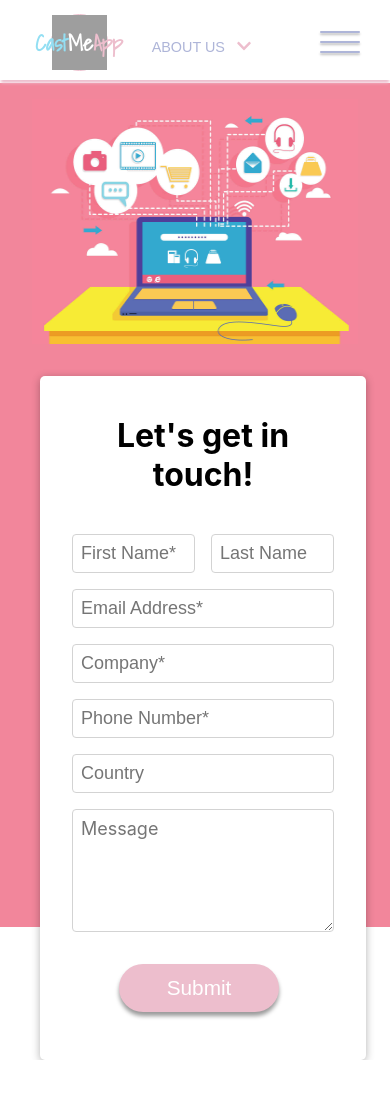
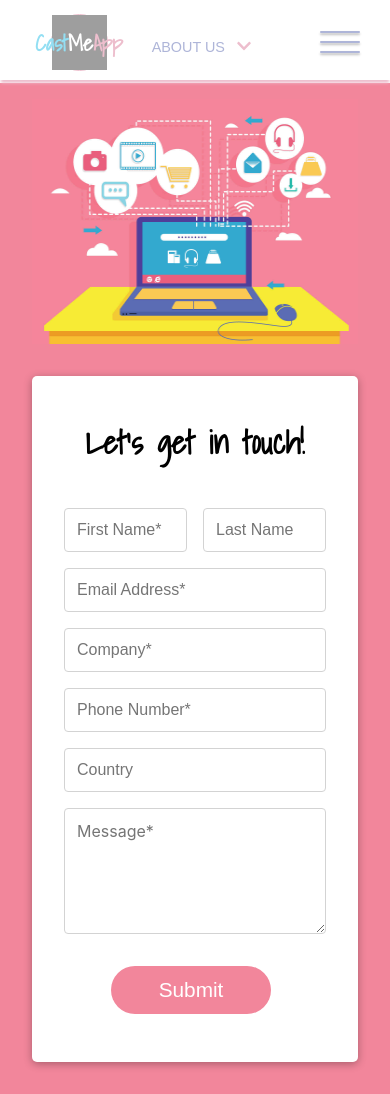
Before and after one commit to FrancisCalizo/ohio-taxidermy-supply, a Next.js app: page /contact in a window 390 px wide. Before the commit the page ends 1060 px from the top, so only its background shows below. Built offline with nearby package versions, Linux system fonts and the light colour scheme; grey boxes are pictures that could not be loaded.

Commit message:
fix: implement responsive design on contact. Styling changes

```diff
--- a/pages/contact/index.tsx
+++ b/pages/contact/index.tsx
@@ -7,7 +7,6 @@ import SiteLayout from 'components/layout/SiteLayout';
 
 export default function index() {
   return (
-    <div style={{ height: '100%', background: 'red' }}>
     <FlexContainer>
       <div>
         <Image
@@ -31,21 +30,65 @@ export default function index() {
           <Input placeholder="Company*" />
           <Input placeholder="Phone Number*" />
           <Input placeholder="Country" />
-            <TextArea placeholder="Message" rows={5} />
+          <TextArea placeholder="Message*" rows={5} />
           <div style={{ display: 'flex', justifyContent: 'center' }}>
             <SaveButton>Submit</SaveButton>
           </div>
         </FormContainer>
       </div>
     </FlexContainer>
-    </div>
   );
 }
 
+const FlexContainer = styled.div`
+  display: flex;
+  align-items: center;
+  padding: 0 2rem;
+  color: ${(props) => props.theme.colors.gray};
+  background: #f2869b;
+  color: white;
+  height: 100vh;
+
+  & > div:nth-child(1) {
+    margin-right: 1rem;
+    width: 60%;
+
+    @media (max-width: 1200px) {
+      width: 50%;
+    }
+
+    @media (max-width: 960px) {
+      width: 100%;
+      margin: 1rem 1rem 2rem;
+    }
+  }
+
+  & > div:nth-child(2) {
+    margin-left: 1rem;
+    width: 40%;
+    margin-right: 2rem;
+
+    @media (max-width: 1200px) {
+      width: 50%;
+    }
+
+    @media (max-width: 960px) {
+      width: 100%;
+      margin-bottom: 2rem;
+      margin-right: 1rem;
+    }
+  }
+
+  @media (max-width: 960px) {
+    flex-direction: column;
+    height: 100%;
+  }
+`;
+
 const Input = styled.input`
   display: block;
-  font-size: 18px;
-  padding: 0.5rem;
+  font-size: ${(props) => props.theme.input.fontSize};
+  padding: ${(props) => props.theme.input.padding};
   margin: 1rem auto;
   width: 100%;
   border: 1px solid lightgray;
@@ -55,8 +98,8 @@ const Input = styled.input`
 const TextArea = styled.textarea<{ rows: number }>`
   width: 100%;
   display: block;
-  font-size: 18px;
-  padding: 0.5rem;
+  font-size: ${(props) => props.theme.input.fontSize};
+  padding: ${(props) => props.theme.input.padding};
   margin: 1rem auto;
   border: 1px solid lightgray;
   border-radius: 4px;
@@ -88,11 +131,12 @@ const Title = styled.h1`
   text-align: center;
   margin: 0.5rem 0 1.5rem;
   color: #000;
+  font-family: Shadows Into Light;
 `;
 
 const SaveButton = styled.button`
   display: block;
-  background: ${(props) => props.theme.colors.pink};
+  background: #f2869b;
   color: white;
   border: none;
   padding: 0.75rem 3rem;
@@ -100,45 +144,10 @@ const SaveButton = styled.button`
   margin: 1rem 0.5rem 1rem 0;
   font-size: 1.3rem;
   cursor: pointer;
-  box-shadow: ${(props) => props.theme.button.boxShadow};
+  box-shadow: #f2869b;
 
   &:hover {
-    background: ${(props) => darken(0.1, props.theme.colors.pink)};
-  }
-`;
-
-const FlexContainer = styled.div`
-  display: flex;
-  align-items: center;
-  padding: 0 2rem;
-  color: ${(props) => props.theme.colors.gray};
-  background: #f2869b;
-  color: white;
-  height: 100vh;
-
-  & > div:nth-child(1) {
-    margin-right: 1rem;
-    width: 60%;
-
-    @media (max-width: 960px) {
-      width: 100%;
-      margin: 1rem 1rem 2rem;
-    }
-  }
-
-  & > div:nth-child(2) {
-    margin-left: 1rem;
-    width: 40%;
-
-    @media (max-width: 960px) {
-      width: 100%;
-      margin-bottom: 2rem;
-    }
-  }
-
-  @media (max-width: 960px) {
-    flex-direction: column;
-    margin-bottom: 4rem;
+    background: ${darken(0.1, '#f2869b')};
   }
 `;
 
```
Lines whose indentation alone changed are shown as unchanged.
